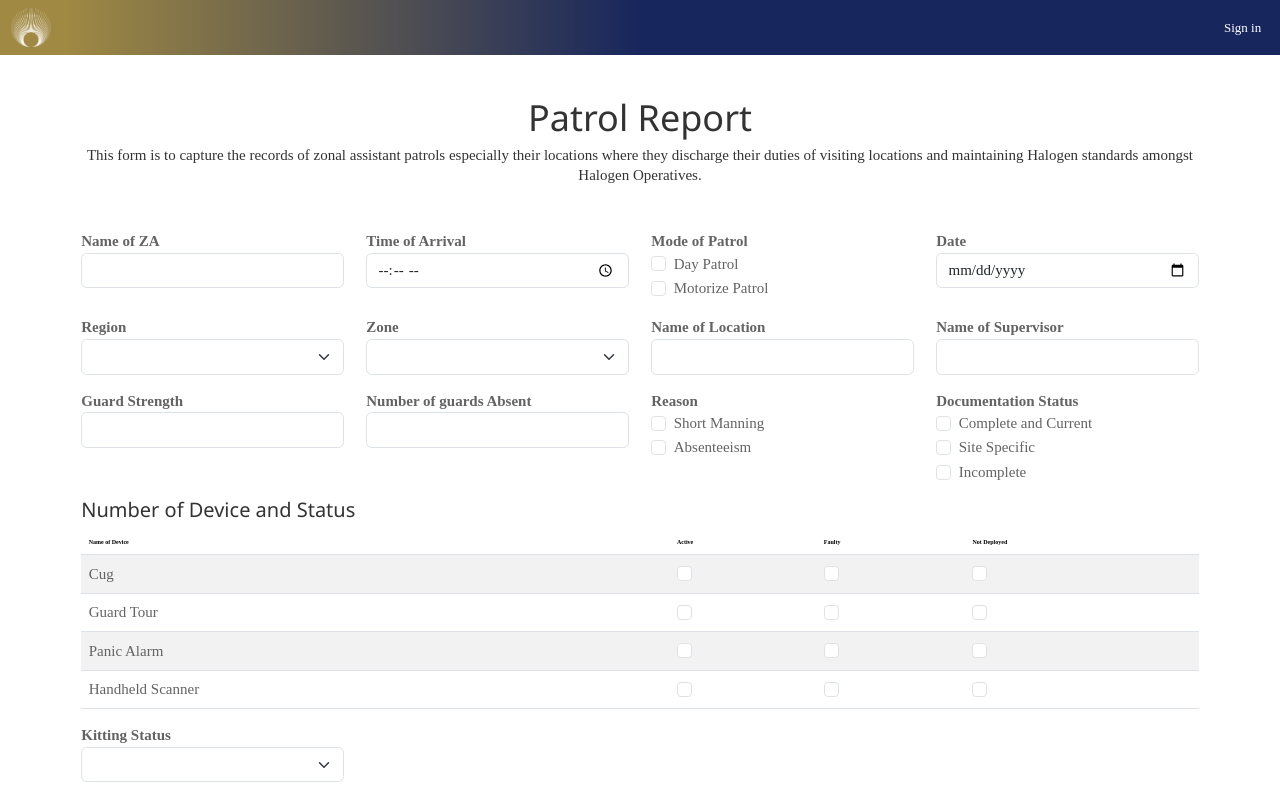
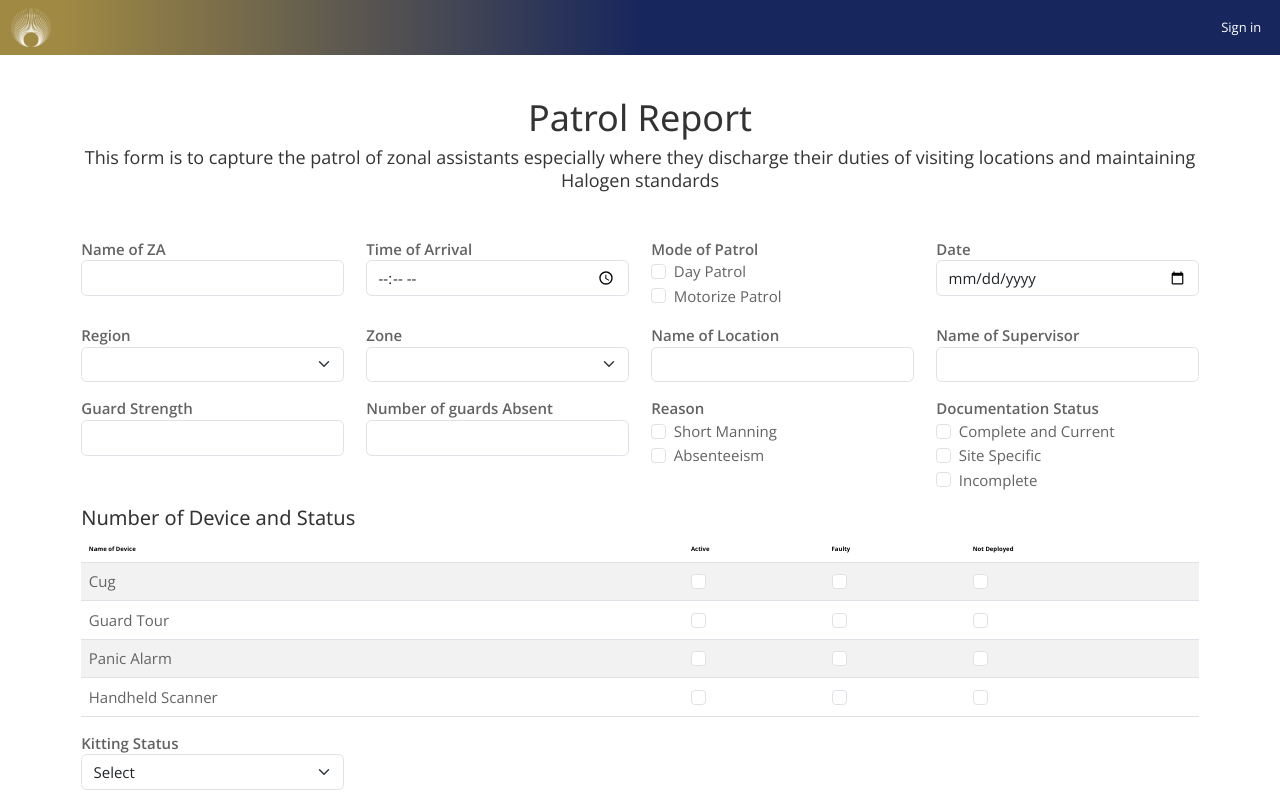
Before and after one commit to deeygitalstudio/patrol-tracker, a React (Vite) app: page /patrol-tracker/form in a window 1280 px wide. Shown: the top 800 px of the page. Built offline with nearby package versions, Linux system fonts and the light colour scheme; no server answers.

Commit message:
recent changes to the project

```diff
--- a/index.html
+++ b/index.html
@@ -5,14 +5,14 @@
     <link rel="icon" type="image/svg+xml" href="/vite.svg" />
     <meta name="viewport" content="width=device-width, initial-scale=1.0" />
       <link rel="stylesheet" href="https://use.fontawesome.com/releases/v5.12.1/css/all.css" crossorigin="anonymous">
-      <link rel="stylesheet" href="./src/bootstrap.min.css">
+     <link href="https://cdn.jsdelivr.net/npm/bootstrap@5.3.3/dist/css/bootstrap.min.css" rel="stylesheet" integrity="sha384-QWTKZyjpPEjISv5WaRU9OFeRpok6YctnYmDr5pNlyT2bRjXh0JMhjY6hW+ALEwIH" crossorigin="anonymous">
     <title>Patrol Tracker</title>
   </head>
   <body>
     <div id="root"></div>
     <script type="module" src="/src/main.jsx"></script>
-    <script src="./src/bootstrap.min.js"></script>
 
 
+<script src="https://cdn.jsdelivr.net/npm/bootstrap@5.3.3/dist/js/bootstrap.bundle.min.js" integrity="sha384-YvpcrYf0tY3lHB60NNkmXc5s9fDVZLESaAA55NDzOxhy9GkcIdslK1eN7N6jIeHz" crossorigin="anonymous"></script>
   </body>
 </html>
--- a/package.json
+++ b/package.json
@@ -15,6 +15,7 @@
     "@emotion/react": "^11.11.4",
     "@emotion/styled": "^11.11.5",
     "@mui/material": "^5.16.1",
+    "bootstrap": "^5.3.3",
     "chart.js": "^4.4.3",
     "firebase": "^10.12.3",
     "react": "^18.3.1",
--- a/src/components/Login-pop/login.css
+++ b/src/components/Login-pop/login.css
@@ -3,7 +3,7 @@
     z-index: 1;
     width: 100%;
     height: 100%;
-    background-color: #17265d58;
+    background-color: #000000d1;
     display: grid;
     overflow-y: hidden;
 }
--- a/src/components/Pages/Home/Home.css
+++ b/src/components/Pages/Home/Home.css
@@ -23,7 +23,11 @@
     .bts{
     display: block;
     width: 100%;
-    margin-top: 50px!important;
+    margin-top: 30px!important;
+}
+
+.--section3{
+    padding: 5rem 0!important;
 }
 
 }
--- a/src/components/Pages/Home/Home.jsx
+++ b/src/components/Pages/Home/Home.jsx
@@ -6,12 +6,12 @@ import { Link, useNavigate } from 'react-router-dom';
 
 const Home = ({setShowLogin}) => {
   return (
-    <section className='--section'>
+    <section className='--section3'>
     <div className='container'>
     <div className="row --align-center">
     <div className="col-md-4  --flex-dir-column title">
       <h1 className='--fw-bold'>Document your patrol with ease</h1>
-      <p>This form is to capture the records of zonal assistant patrols especially their locations where they discharge their duties of visiting locations and maintaining Halogen standards amongst Halogen Operatives.</p>
+      <p className=''>This form is to capture the patrol of zonal assistants especially where they discharge their duties of visiting locations and maintaining Halogen standards</p>
   <button onClick={() => setShowLogin(true)} className="btn  btt" style={{ backgroundColor: '#17265D', color: '#fff' }}>Get Started</button>
     </div>
     <div className="col-md-8">
@@ -21,7 +21,7 @@ const Home = ({setShowLogin}) => {
 
 
     </div>
-    <button className="--btn  bts" style={{ backgroundColor: '#17265D', color: '#fff' }}>Get Started</button>
+    <button onClick={() => setShowLogin(true)} className="btn  bts" style={{ backgroundColor: '#17265D', color: '#fff' }}>Get Started</button>
 
     </div>
     </section>
--- a/src/components/Pages/form/FormDatas.jsx
+++ b/src/components/Pages/form/FormDatas.jsx
@@ -79,6 +79,18 @@ function populateOptions(options) {
         }
 
 
+        const handleMessageSwitch = (event) =>{
+            var selectBox = document.getElementById("kit");
+            var textDiv = document.getElementById("box");
+
+            if (selectBox.value === "Incomplete") {
+                textDiv.style.display = "block";
+            } else {
+                textDiv.style.display = "none";
+            }
+        }
+
+
          const [formData, setFormData] = useState({
     name: "",
     Time: "",
@@ -151,7 +163,7 @@ function populateOptions(options) {
     <div className="container frms mt-5 py-5">
     <div className="title ">
      <h1 className="text-center">Patrol Report</h1>
-     <p className="text-center">This form is to capture the records of zonal assistant patrols especially their locations where they discharge their duties of visiting locations and maintaining Halogen standards amongst Halogen Operatives.</p>
+     <p className="text-center">This form is to capture the patrol of zonal assistants especially where they discharge their duties of visiting locations and maintaining Halogen standards</p>
     </div>
      <div className="">
 
@@ -324,8 +336,9 @@ function populateOptions(options) {
 
            <div className="col-lg-3 mb-3">
   <label className="lab">Kitting Status</label>
-    <select className="form-select" required  onChange={onChangeHandler} name="Kitting_Status" id="kit"  aria-label="Default select example">
-  <option></option>
+    <select className="form-select" required  onChange={(event) => {handleMessageSwitch(event)
+  onChangeHandler(event)}} name="Kitting_Status" id="kit"  aria-label="Default select example">
+  <option>Select</option>
   <option value="Complete">Complete</option>
   <option value="Incomplete">Incomplete</option>
 
--- a/src/components/Pages/form/formdatas.css
+++ b/src/components/Pages/form/formdatas.css
@@ -1,3 +1,3 @@
-.frms{
-    z-index: -999;
+#box{
+    display: none;
 }
--- a/src/index.css
+++ b/src/index.css
@@ -2,12 +2,12 @@
   padding: 0;
   margin: 0;
   box-sizing: border-box;
-  font-family: 'Outfit';
   scroll-behavior: smooth;
 }
 
-
-
+body{
+  min-height: 100vh;
+}
 
 
 a{
--- a/src/main.jsx
+++ b/src/main.jsx
@@ -4,6 +4,7 @@ import App from './App.jsx'
 import './prestyled.css'
 import './index.css'
 import './w3.css'
+
 
 import {BrowserRouter} from 'react-router-dom'
 
--- a/src/prestyled.css
+++ b/src/prestyled.css
@@ -107,7 +107,7 @@ body {
   color: var(--clr-grey-1);
   line-height: 1.5;
   font-size: 1.2rem;
-overflow-y: hidden;
+overflow-y: hidden!important;
 -webkit-overflow-scrolling: touch;
 overflow-x: hidden !important;
 }
@@ -116,6 +116,14 @@ overflow-x: hidden !important;
 .--section {
   width: 100%;
   padding: 8rem 0;
+}
+.--section2 {
+  width: 100%;
+  padding: 6rem 0;
+}
+.--section3 {
+  width: 100%;
+  padding: 4rem 0;
 }
 
 .--container {
@@ -340,7 +348,7 @@ h4 {
 
 
 p {
-  font-size: 1rem;
+  font-size: 1.2rem;
   font-weight: 300;
   line-height: 1.3;
   color: var(--color-dark);
```
Also changed, not shown: 1 other file (tests, documents, lock files or other folders).
